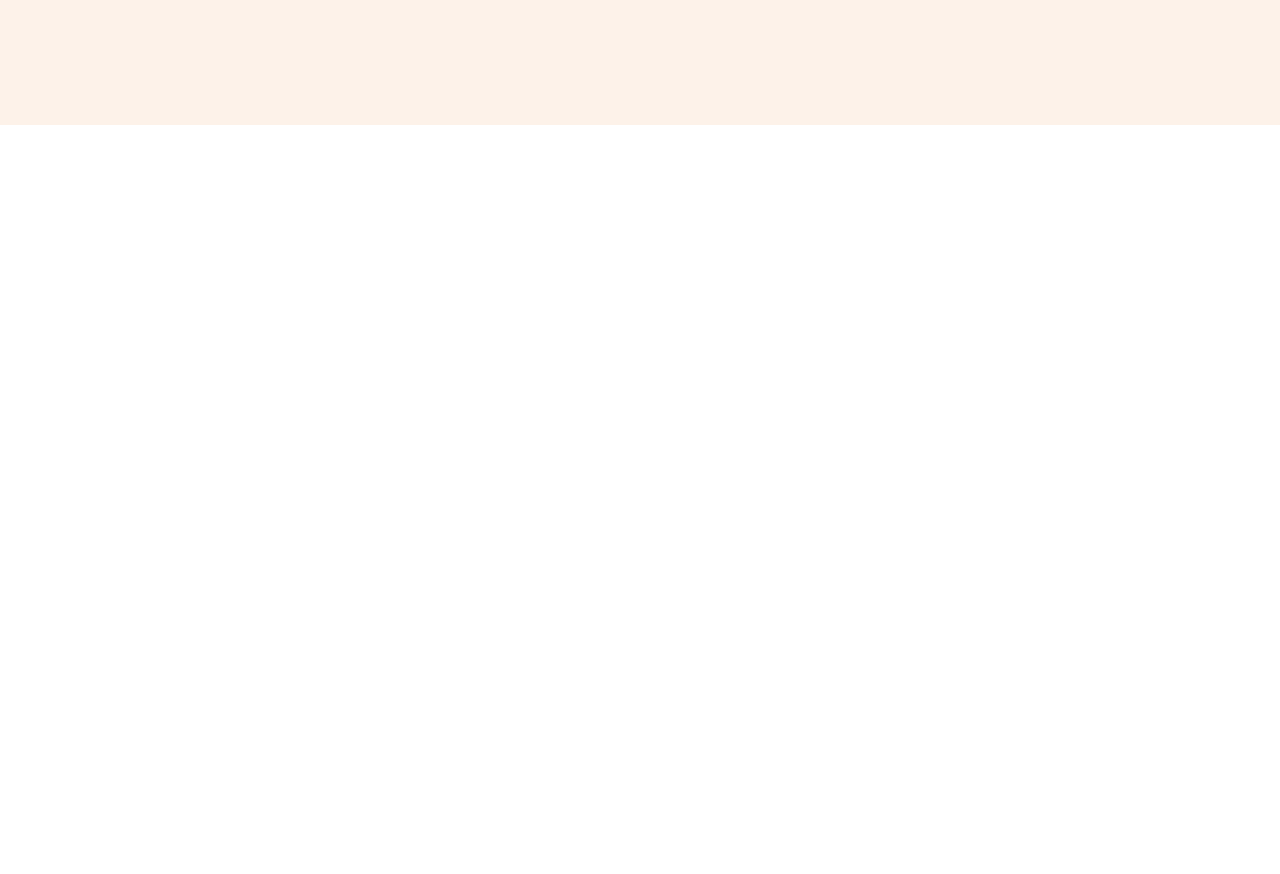
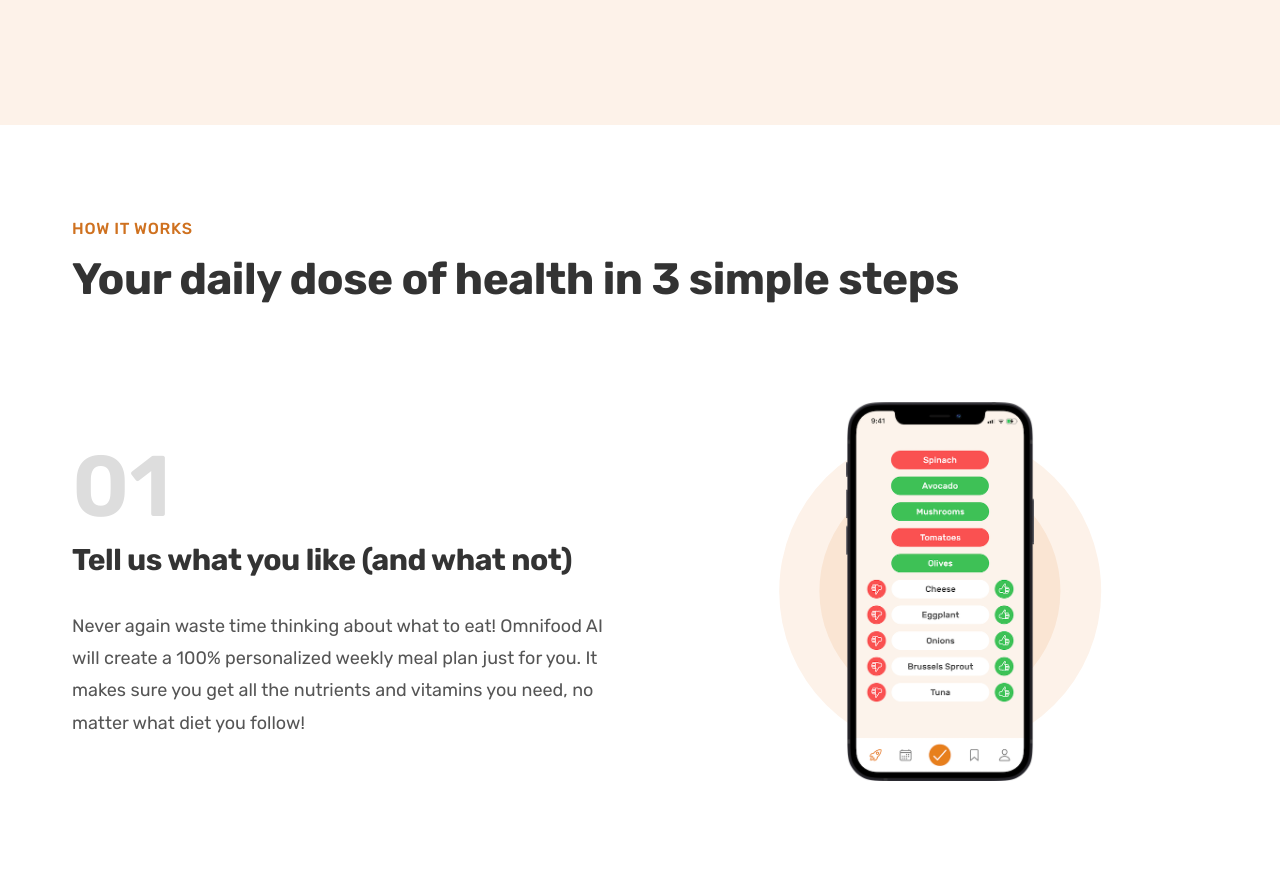
Before and after one commit to jaroslawkubiak/omnifood, a plain HTML site: page index.html in a window 1280 px wide. Shown: the part 699-1573 px from the top of the page. Before the commit the page ends 824 px from the top, so only its background shows below. Drawn offline with Linux system fonts and the light colour scheme.

Commit message:
building how it works section

```diff
--- /dev/null
+++ b/css/general.css
@@ -0,0 +1,150 @@
+/*
+--- 01 TYPOGRAPHY SYSTEM
+
+- FONT SIZE SYSTEM (px):
+10 / 12 / 14 / 16 / 18 / 20 / 24 / 30 / 36 / 44 / 52 / 62 / 74 / 86 / 98
+
+- FONT WEIGHTS:
+Default: 400
+Medium: 500
+Semi-bold: 600
+bold: 700
+
+- LINE HEIGHTS
+Default: 1
+Small: 1.05
+Medium: 1.2
+Paragraph default: 1.6
+
+- Letter spacing
+- 0.5px
+0.75px
+
+--- 02 COLORS
+- Primary: #e67e22
+- Tints:
+#fdf2e9
+#fae5d3
+- Shades:  #cf711f
+- Accents:
+- Greys:
+#555
+#333
+
+--- 05 SHADOWS
+
+--- 06 BORDER-RADIUS
+Default: 9px
+
+--- 07 WHITESPACE
+- SPACING SYSTEM (px)
+2 / 4 / 8 / 12 / 16 / 24 / 32 / 48 / 64 / 80 / 96 / 128
+
+*/
+:root {
+  --primary-color: #e67e22;
+  --primary-light-color: #fdf2e9;
+  --primary-dark-color: #cf711f;
+  --light-text-color: #555;
+  --dark-text-color: #333;
+}
+* {
+  padding: 0;
+  margin: 0;
+  box-sizing: border-box;
+}
+html {
+  font-size: 62.5%;
+}
+body {
+  font-family: "Rubik", sans-serif;
+  line-height: 1;
+  font-weight: 400;
+  color: #555;
+}
+/**********************/
+/* GENERAL COMPONENTS */
+/**********************/
+.container {
+  margin: 0 auto;
+  padding: 0 3.2rem;
+  max-width: 120rem;
+}
+.grid {
+  display: grid;
+  gap: 9.6rem 6.4rem;
+}
+.grid--2-cols {
+  grid-template-columns: repeat(2, 1fr);
+}
+.grid--3-cols {
+  grid-template-columns: repeat(3, 1fr);
+}
+.grid--4-cols {
+  grid-template-columns: repeat(4, 1fr);
+}
+.grid--center-v {
+  align-items: center;
+}
+.heading-primary,
+.heading-secondary,
+.heading-tertiary {
+  color: #333;
+  letter-spacing: -0.5px;
+}
+.heading-primary {
+  font-size: 5.2rem;
+  line-height: 1.05;
+  margin-bottom: 3.2rem;
+}
+.heading-secondary {
+  font-size: 4.4rem;
+  line-height: 1.2;
+  margin-bottom: 9.6rem;
+}
+.heading-tertiary {
+  font-size: 3rem;
+  line-height: 1.2;
+  margin-bottom: 3.2rem;
+}
+.subheading {
+  display: block;
+  font-size: 1.6rem;
+  font-weight: 500;
+  color: var(--primary-dark-color);
+  text-transform: uppercase;
+  margin-bottom: 1.6rem;
+  letter-spacing: 0.75px;
+}
+.margin-right-sm {
+  margin-right: 1.6rem !important;
+}
+.btn:link,
+.btn:visited {
+  display: inline-block;
+  font-size: 2rem;
+  font-weight: 600;
+  color: #fff;
+  text-decoration: none;
+  padding: 1.6rem 3.2rem;
+  border-radius: 9px;
+  transition: background-color 300ms;
+}
+.btn--full:link,
+.btn--full:visited {
+  background-color: var(--primary-color);
+}
+.btn--full:hover,
+.btn--full:active {
+  background-color: var(--primary-dark-color);
+}
+.btn--outline:link,
+.btn--outline:visited {
+  background-color: #fff;
+  color: #555;
+}
+.btn--outline:hover,
+.btn--outline:active {
+  background-color: var(--primary-light-color);
+  box-shadow: inset 0 0 0 3px #fff;
+}
--- a/css/style.css
+++ b/css/style.css
@@ -1,105 +1,3 @@
-/*
---- 01 TYPOGRAPHY SYSTEM
-
-- FONT SIZE SYSTEM (px):
-10 / 12 / 14 / 16 / 18 / 20 / 24 / 30 / 36 / 44 / 52 / 62 / 74 / 86 / 98
-
-- FONT WEIGHTS:
-Default: 400
-Medium: 500
-Semi-bold: 600
-bold: 700
-
-- LINE HEIGHTS
-Default: 1
-Small: 1.05
-Paragraph default: 1.6
-
---- 02 COLORS
-- Primary: #e67e22
-- Tints: #fdf2e9
-- Shades:  #cf711f
-- Accents:
-- Greys:
-#555
-#333
-
---- 05 SHADOWS
-
---- 06 BORDER-RADIUS
-Default: 9px
-
---- 07 WHITESPACE
-- SPACING SYSTEM (px)
-2 / 4 / 8 / 12 / 16 / 24 / 32 / 48 / 64 / 80 / 96 / 128
-
-*/
-:root {
-  --primary-color: #e67e22;
-  --primary-light-color: #fdf2e9;
-  --primary-dark-color: #cf711f;
-  --light-text-color: #555;
-  --dark-text-color: #333;
-}
-* {
-  padding: 0;
-  margin: 0;
-  box-sizing: border-box;
-}
-html {
-  font-size: 62.5%;
-}
-
-body {
-  font-family: "Rubik", sans-serif;
-  line-height: 1;
-  font-weight: 400;
-  color: #555;
-}
-
-/**********************/
-/* GENERAL COMPONENTS */
-/**********************/
-.heading-primary {
-  font-size: 5.2rem;
-  line-height: 1.05;
-  color: #333;
-  letter-spacing: -0.5px;
-  margin-bottom: 3.2rem;
-}
-.margin-right-sm {
-  margin-right: 1.6rem !important;
-}
-.btn:link,
-.btn:visited {
-  display: inline-block;
-  font-size: 2rem;
-  font-weight: 600;
-  color: #fff;
-  text-decoration: none;
-  padding: 1.6rem 3.2rem;
-  border-radius: 9px;
-  transition: background-color 300ms;
-}
-.btn--full:link,
-.btn--full:visited {
-  background-color: var(--primary-color);
-}
-.btn--full:hover,
-.btn--full:active {
-  background-color: var(--primary-dark-color);
-}
-.btn--outline:link,
-.btn--outline:visited {
-  background-color: #fff;
-  color: #555;
-}
-.btn--outline:hover,
-.btn--outline:active {
-  background-color: var(--primary-light-color);
-  box-shadow: inset 0 0 0 3px #fff;
-}
-
 /******************/
 /* HEADER SECTION */
 /******************/
@@ -114,11 +12,9 @@ body {
   height: 9.6rem;
   padding: 0 4.8rem;
 }
-
 /**************/
 /* NAVIGATION */
 /**************/
-
 .main-nav-list {
   list-style: none;
   display: flex;
@@ -138,7 +34,6 @@ body {
 .main-nav-link:active {
   color: var(--primary-dark-color);
 }
-
 .main-nav-link.nav-cta:link,
 .main-nav-link.nav-cta:visited {
   background-color: var(--primary-color);
@@ -148,11 +43,8 @@ body {
 }
 .main-nav-link.nav-cta:hover,
 .main-nav-link.nav-cta:active {
-
   background-color: var(--primary-dark-color);
-
 }
-
 /****************/
 /* HERO SECTION */
 /****************/
@@ -204,3 +96,53 @@ body {
   color: var(--primary-dark-color);
   font-weight: 700;
 }
+/************************/
+/* HOW IT WORKS SECTION */
+/************************/
+.section-how {
+  padding: 9.6rem 0;
+}
+.step-img {
+  width: 35%;
+}
+.step-number {
+  font-size: 8.6rem;
+  font-weight: 600;
+  color: #ddd;
+  margin-bottom: 1.2rem;
+}
+.step-description {
+  font-size: 1.8rem;
+  line-height: 1.8;
+}
+.step-img-box {
+  display: flex;
+  justify-content: center;
+  align-items: center;
+  position: relative;
+}
+.step-img-box::after,
+.step-img-box::before {
+  content: "";
+  position: absolute;
+  top: 50%;
+  left: 50%;
+  transform: translate(-50%, -50%);
+  border-radius: 50%;
+  display: block;
+  width: 60%;
+  padding-bottom: 60%;
+  background-color: var(--primary-light-color);
+}
+.step-img-box::before {
+  width: 60%;
+  padding-bottom: 60%;
+  background-color: var(--primary-light-color);
+  z-index: -2;
+}
+.step-img-box::after {
+  width: 45%;
+  padding-bottom: 45%;
+  background-color: #fae5d3;
+  z-index: -1;
+}
--- a/index.html
+++ b/index.html
@@ -11,6 +11,7 @@
       href="https://fonts.googleapis.com/css2?family=Rubik:wght@400;500;600;700&display=swap"
       rel="stylesheet"
     />
+    <link rel="stylesheet" href="css/general.css" />
     <link rel="stylesheet" href="css/style.css" />
   </head>
   <body>
@@ -58,6 +59,54 @@
           </div>
         </div>
       </section>
+      <section class="section-how">
+        <div class="container">
+          <span class="subheading">How it works</span>
+          <h2 class="heading-secondary">Your daily dose of health in 3 simple steps</h2>
+        </div>
+
+        <div class="container grid grid--2-cols grid--center-v">
+          <!-- SETP 01 -->
+          <div class="step-text-box">
+            <p class="step-number">01</p>
+            <h3 class="heading-tertiary">Tell us what you like (and what not)</h3>
+            <p class="step-description">
+              Never again waste time thinking about what to eat! Omnifood AI will create a 100%
+              personalized weekly meal plan just for you. It makes sure you get all the nutrients
+              and vitamins you need, no matter what diet you follow!
+            </p>
+          </div>
+          <div class="step-img-box">
+            <img
+              src="img/app/app-screen-1.png"
+              class="step-img"
+              alt="iPhone app preferences selectino screen"
+            />
+          </div>
+          <!-- SETP 02 -->
+          <div class="step-img-box">
+            <img src="img/app/app-screen-2.png" class="step-img" alt="iPhone meal approving plan" />
+          </div>
+          <div class="step-text-box">
+            <p class="step-number">02</p>
+            <h3 class="heading-tertiary">Approve your weekly meal plan</h3>
+            <p class="step-description">
+              Once per week, approve the meal plan generated for you by Omnifood AI. You can change ingredients, swap entire meals, or even add your own recipes.
+            </p>
+          </div>
+          <!-- SETP 03 -->
+          <div class="step-text-box">
+            <p class="step-number">03</p>
+            <h3 class="heading-tertiary">Receive meals at convenient time</h3>
+            <p class="step-description">
+              Best chefs in town will cook your selected meal every day, and we will deliver it to your door whenever works best for you. You can change delivery schedule and address daily!
+            </p>
+          </div>
+          <div class="step-img-box">
+            <img src="img/app/app-screen-3.png" class="step-img" alt="iPhone app delivery screen" />
+          </div>
+        </div>
+      </section>
     </main>
   </body>
 </html>
```
